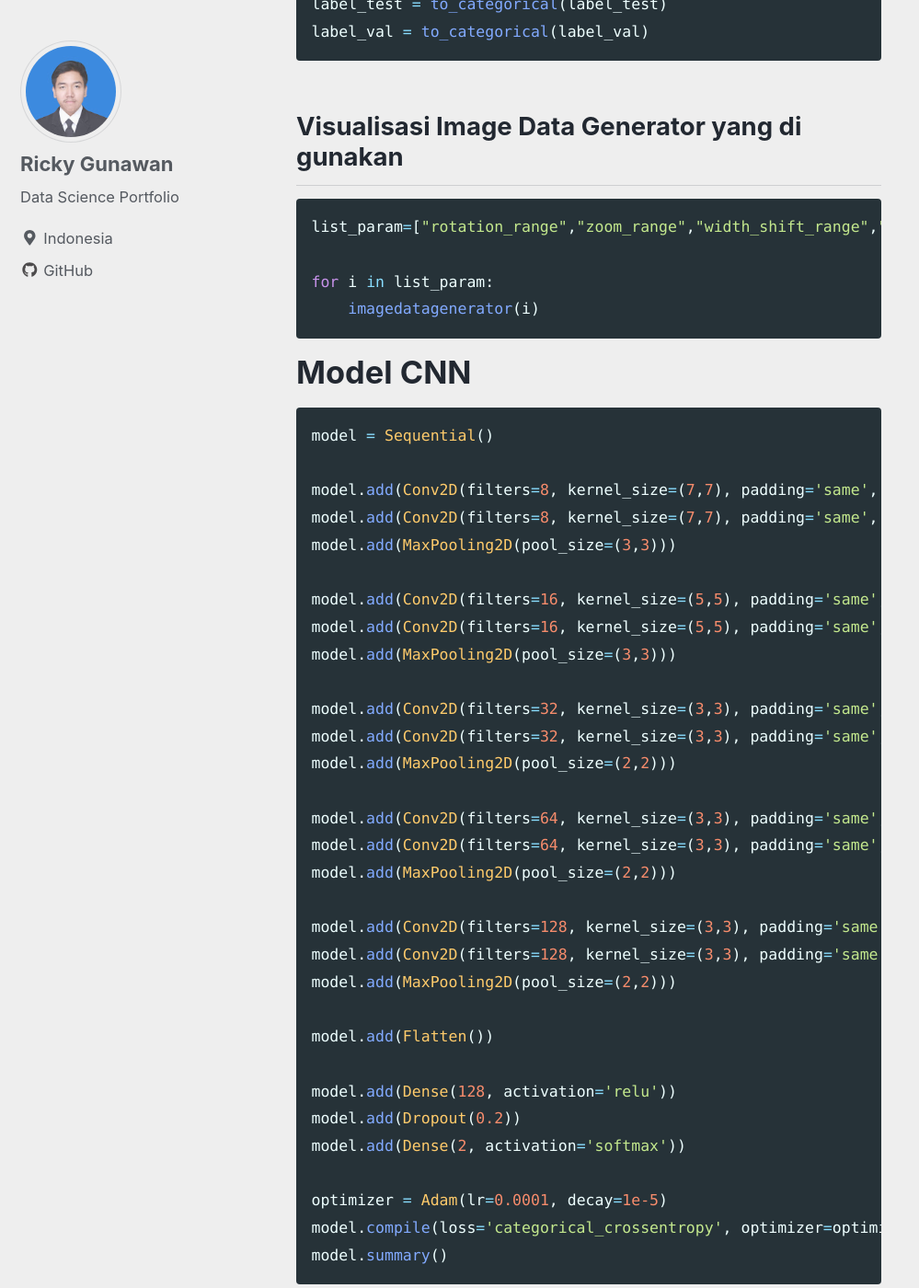
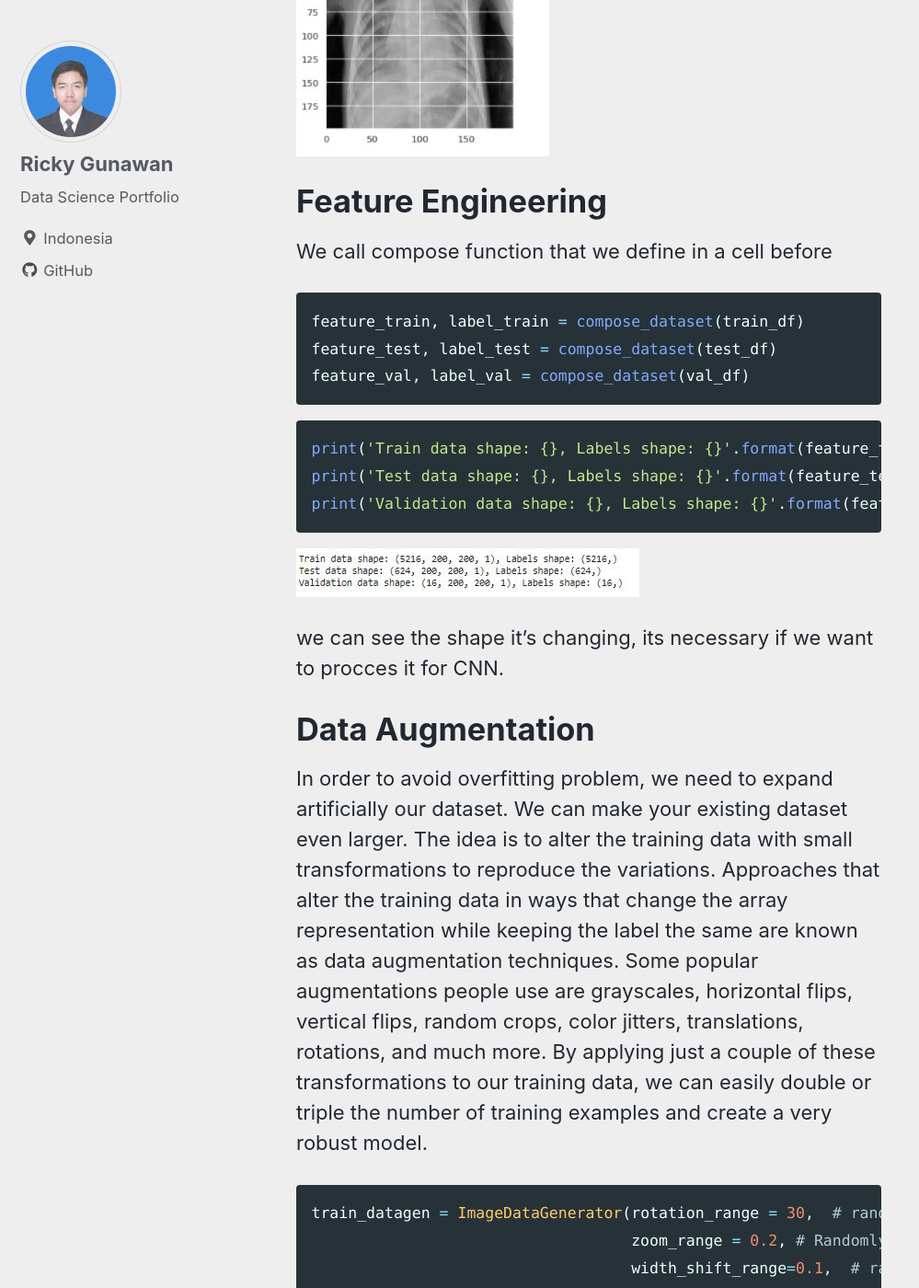
Before and after one commit to RickyGunawan09/RickyGunawan.github.io, a Jekyll site: the page built from _posts/2020-10-13-Pneumonia_Classification.md, in a window 1280 px wide and 1400 px high, scrolled down 8873 px. Shown: the whole window at 92% size, without its empty margins (0-999 px from the left). Built offline with Jekyll 4.4.1, drawn with Linux system fonts in a browser that asks for light colours; nearby versions of some CDN libraries; some of the changed text lies outside the part shown.

Commit message:
update text

````diff
--- a/_posts/2020-10-13-Pneumonia_Classification.md
+++ b/_posts/2020-10-13-Pneumonia_Classification.md
@@ -147,6 +147,7 @@ test = get_training_data(dataset_dir_test)
 val = get_training_data(dataset_dir_val)
 ```
 
+Print np array photo
 
 ```python
 train[0][0]
@@ -164,6 +165,8 @@
        [ 0,  0,  0, ...,  0,  0,  0]], dtype=uint8)
 ```
 
+Print label normal
+
 ```python
 labels[train[0][1]]
 ```
@@ -174,15 +177,19 @@ Output:
 NORMAL
 ```
 
+Print label pneumonia
+
 ```python
 labels[train[-1][1]]
 ```
+
 Output:
 
 ```python
 PNEUMONIA
 ```
 
+Change data to dataframe
 
 ```python
 train_df = pd.DataFrame(train, columns=['image', 'label'])
@@ -235,6 +242,10 @@ plt.show()
 
 <img src="{{ site.url }}{{ site.baseurl }}/images/output_image/countlabel.JPG" alt="linearly separable data">
 
+The data seems imbalanced . To increase the no. of training examples, we will use data augmentation
+
+Previewing the images of both the classes
+
 ```python
 plt.figure(figsize = (5,5))
 plt.imshow(train[0][0], cmap='gray')
@@ -245,8 +256,12 @@ plt.imshow(train[-1][0], cmap='gray')
 plt.title(labels[train[-1][1]])
 ```
 
+<img src="{{ site.url }}{{ site.baseurl }}/images/output_image/sample.JPG" alt="linearly separable data">
+
+
 # **Feature Engineering**
 
+We call compose function that we define in a cell before
 
 ```python
 feature_train, label_train = compose_dataset(train_df)
@@ -255,17 +270,19 @@ feature_val, label_val = compose_dataset(val_df)
 ```
 
 
+
 ```python
 print('Train data shape: {}, Labels shape: {}'.format(feature_train.shape, label_train.shape))
 print('Test data shape: {}, Labels shape: {}'.format(feature_test.shape, label_test.shape))
 print('Validation data shape: {}, Labels shape: {}'.format(feature_val.shape, label_val.shape))
 ```
 
+<img src="{{ site.url }}{{ site.baseurl }}/images/output_image/shape_data.JPG" alt="linearly separable data">
 
-```python
-print(label_val)
-```
+we can see the shape it's changing, its necessary if we want to procces it for CNN.
 
+# Data Augmentation
+In order to avoid overfitting problem, we need to expand artificially our dataset. We can make your existing dataset even larger. The idea is to alter the training data with small transformations to reproduce the variations. Approaches that alter the training data in ways that change the array representation while keeping the label the same are known as data augmentation techniques. Some popular augmentations people use are grayscales, horizontal flips, vertical flips, random crops, color jitters, translations, rotations, and much more. By applying just a couple of these transformations to our training data, we can easily double or triple the number of training examples and create a very robust model.
 
 ```python
 train_datagen = ImageDataGenerator(rotation_range = 30,  # randomly rotate images in the range (degrees, 0 to 180)
@@ -293,6 +310,16 @@ list_param=["rotation_range","zoom_range","width_shift_range","height_shift_rang
 for i in list_param:
     imagedatagenerator(i)
 ```
+
+<img src="{{ site.url }}{{ site.baseurl }}/images/output_image/image_aug.JPG" alt="linearly separable data">
+
+For the data augmentation, i choosed to :
+
+1. Randomly rotate some training images by 30 degrees
+2. Randomly Zoom by 20% some training images
+3. Randomly shift images horizontally by 10% of the width
+4. Randomly shift images vertically by 10% of the height
+5. Randomly flip images horizontally. Once our model is ready, we fit the training dataset.
 
 # **Model CNN**
 
@@ -331,6 +358,7 @@ model.compile(loss='categorical_crossentropy', optimizer=optimizer, metrics=['ac
 model.summary()
 ```
 
+<img src="{{ site.url }}{{ site.baseurl }}/images/output_image/summary_model.JPG" alt="linearly separable data">
 
 ```python
 i=1
````
Also changed, not shown: other parts of _posts/2020-10-13-Pneumonia_Classification.md (+1 -1 lines).
